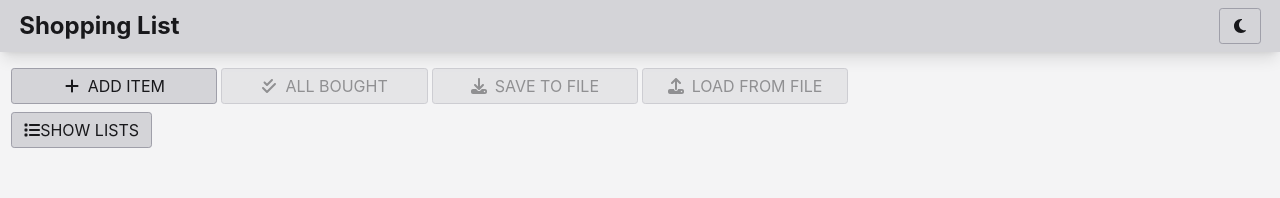
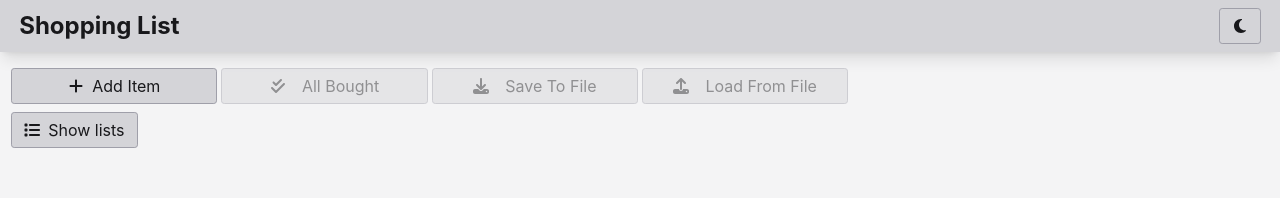
Before and after one commit to antklim89/shopping_list, a React app: page / in a window 1280 px wide. Shown: the top 198 px of the page. Built offline with nearby package versions, Linux system fonts and the light colour scheme; the HTML template or start-up script is replaced by a standard one.

Commit message:
refactor(styles): add gap and remove uppercase

```diff
--- a/src/components/actions/list-item-create.tsx
+++ b/src/components/actions/list-item-create.tsx
@@ -8,7 +8,7 @@ export function ListItemCreate() {
   return (
     <button className="btn-primary" type="button" onClick={() => listItemAdd(currentListId)}>
       <FaPlus />
-      <span className="ml-2 hidden md:inline">Add Item</span>
+      <span className="hidden md:inline">Add Item</span>
     </button>
   );
 }
--- a/src/components/list/list-create.tsx
+++ b/src/components/list/list-create.tsx
@@ -6,7 +6,7 @@ export function ListCreate() {
   return (
     <button className="btn-primary" type="button" onClick={() => listCreate()}>
       <FaPlus />
-      <span className="ml-2 hidden md:inline">Add New List</span>
+      <span className="hidden md:inline">Add New List</span>
     </button>
   );
 }
--- a/src/components/list/list-dialog.tsx
+++ b/src/components/list/list-dialog.tsx
@@ -37,7 +37,7 @@ export function ListDialog() {
                     setOpen(false);
                   }}
                   type="button"
-                  className="btn-primary w-full flex-1"
+                  className="btn-primary"
                 >
                   {listItem.name || 'List'}
                 </button>
--- a/src/components/list/list-item.tsx
+++ b/src/components/list/list-item.tsx
@@ -60,7 +60,7 @@ export function ListItem({ listItem, listItemId }: { listItem: ListItemType; lis
         </select>
 
         <button
-          className={`btn-primary ${listItem.selected ? 'btn-success' : ''}`}
+          className={listItem.selected ? 'btn-success' : 'btn-primary'}
           type="button"
           onClick={() => handleChange({ selected: !listItem.selected })}
         >
--- a/src/index.css
+++ b/src/index.css
@@ -22,7 +22,7 @@ select {
 }
 
 button {
-  @apply rounded-default cursor-pointer flex text-nowrap justify-center items-center border px-3 h-9 transition-colors uppercase disabled:cursor-not-allowed disabled:opacity-45;
+  @apply flex gap-2 rounded-default cursor-pointer text-nowrap justify-center items-center border px-3 h-9 transition-colors disabled:cursor-not-allowed disabled:opacity-45;
 }
 
 button.btn-primary {
```
